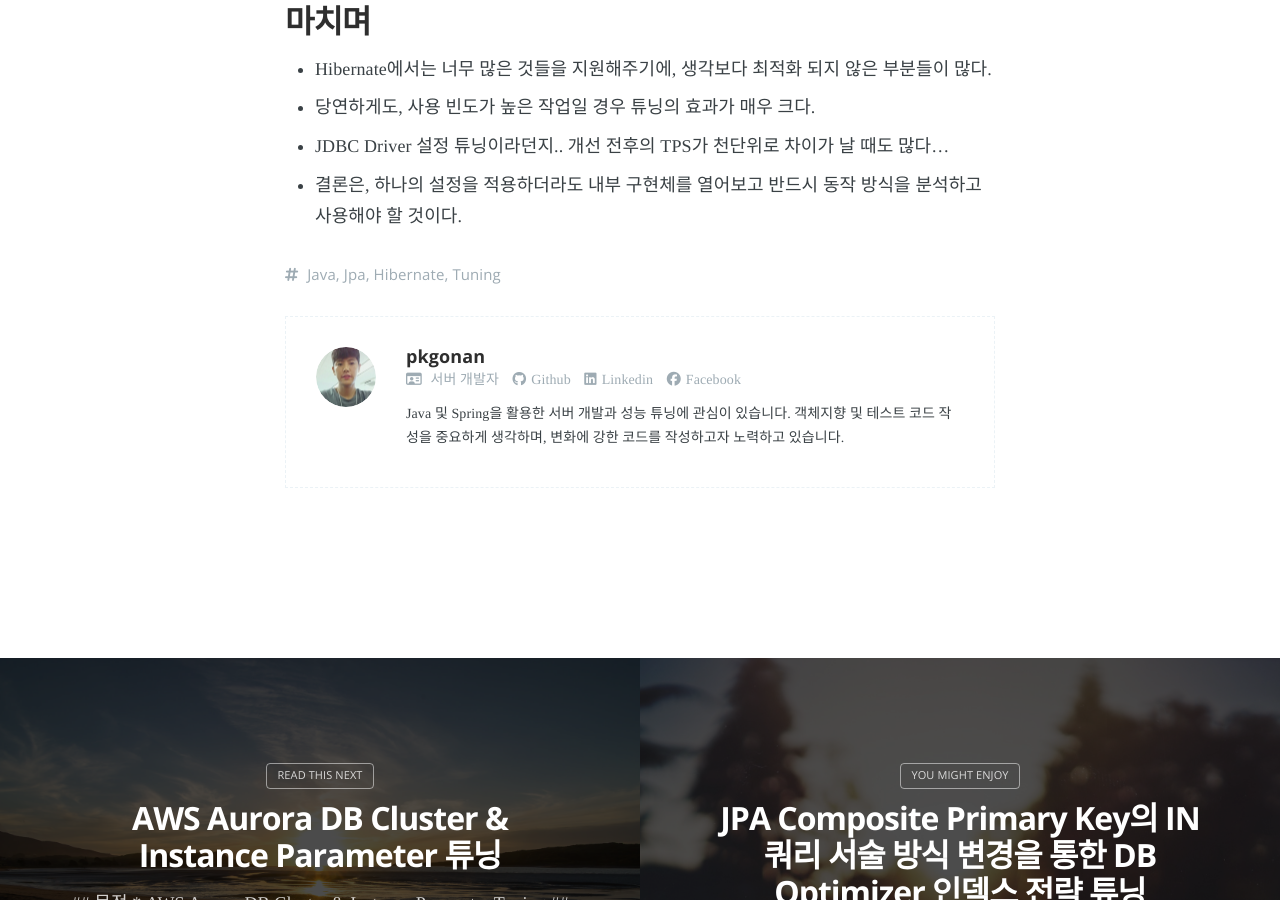
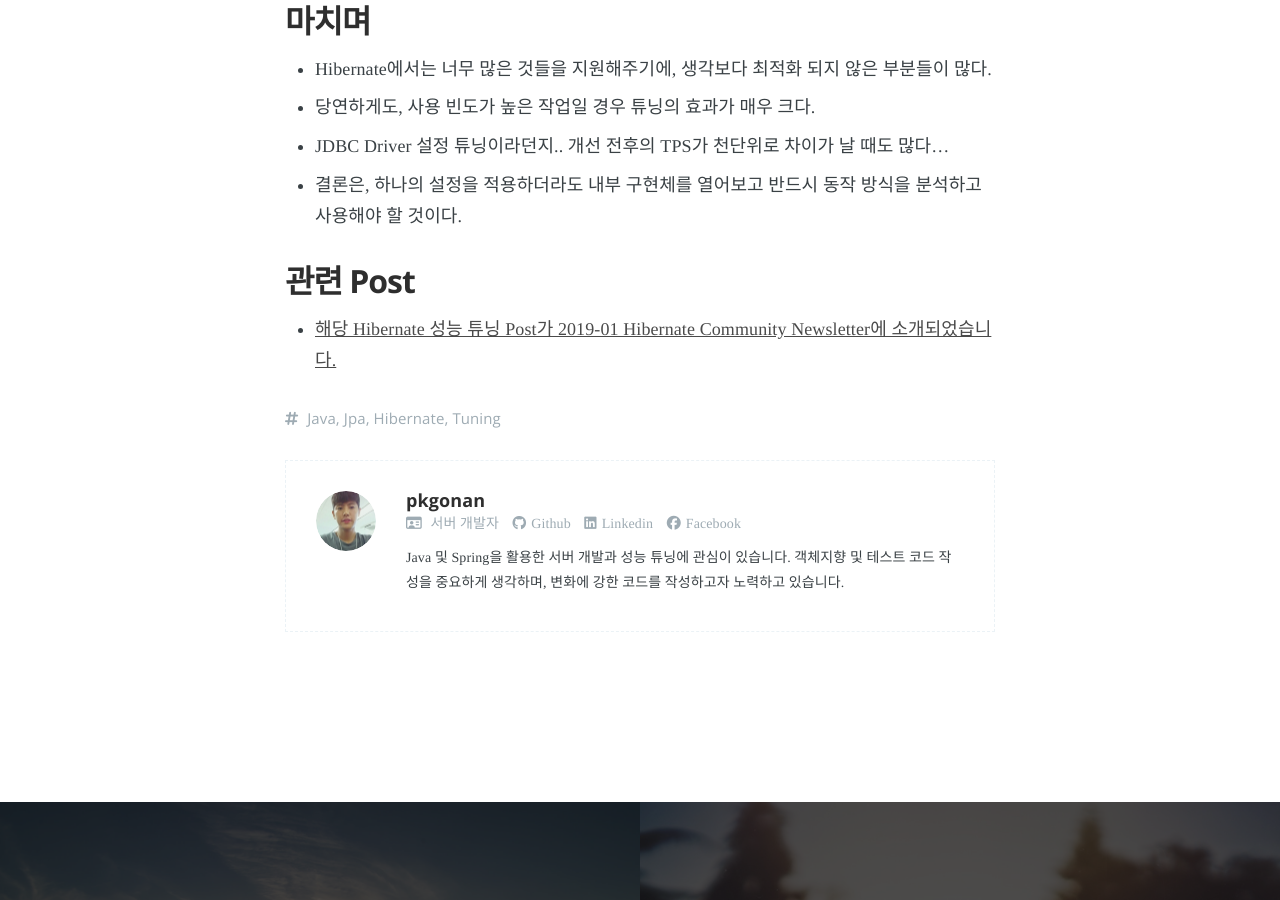
Before and after one commit to pkgonan/pkgonan.github.io, a Jekyll site: the page built from _posts/2019-01-01-hibrnate-autocommit-tuning.md, in a window 1280 px wide and 900 px high, scrolled down 19813 px. Built offline with Jekyll 4.4.1, drawn with Linux system fonts in a browser that asks for light colours; nearby versions of some CDN libraries; some web fonts are replaced.

Commit message:
Hibernate Community Newsletter 소개

```diff
--- a/_posts/2019-01-01-hibrnate-autocommit-tuning.md
+++ b/_posts/2019-01-01-hibrnate-autocommit-tuning.md
@@ -379,3 +379,7 @@ navigation: True
 * 당연하게도, 사용 빈도가 높은 작업일 경우 튜닝의 효과가 매우 크다.
 * JDBC Driver 설정 튜닝이라던지.. 개선 전후의 TPS가 천단위로 차이가 날 때도 많다...
 * 결론은, 하나의 설정을 적용하더라도 내부 구현체를 열어보고 반드시 동작 방식을 분석하고 사용해야 할 것이다.
+
+
+## 관련 Post
+* [해당 Hibernate 성능 튜닝 Post가 2019-01 Hibernate Community Newsletter에 소개되었습니다.](http://in.relation.to/2019/01/07/hibernate-community-newsletter-2019-01)
```
